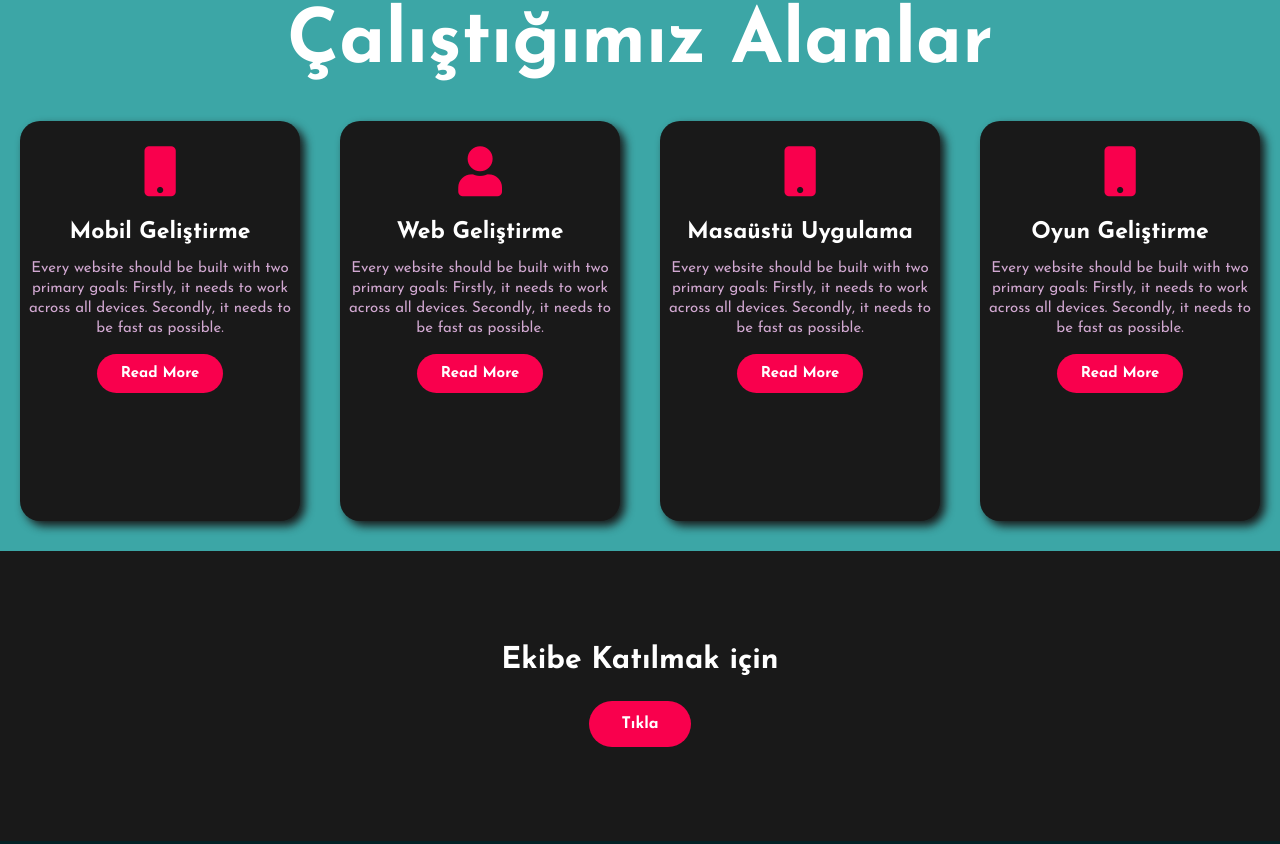
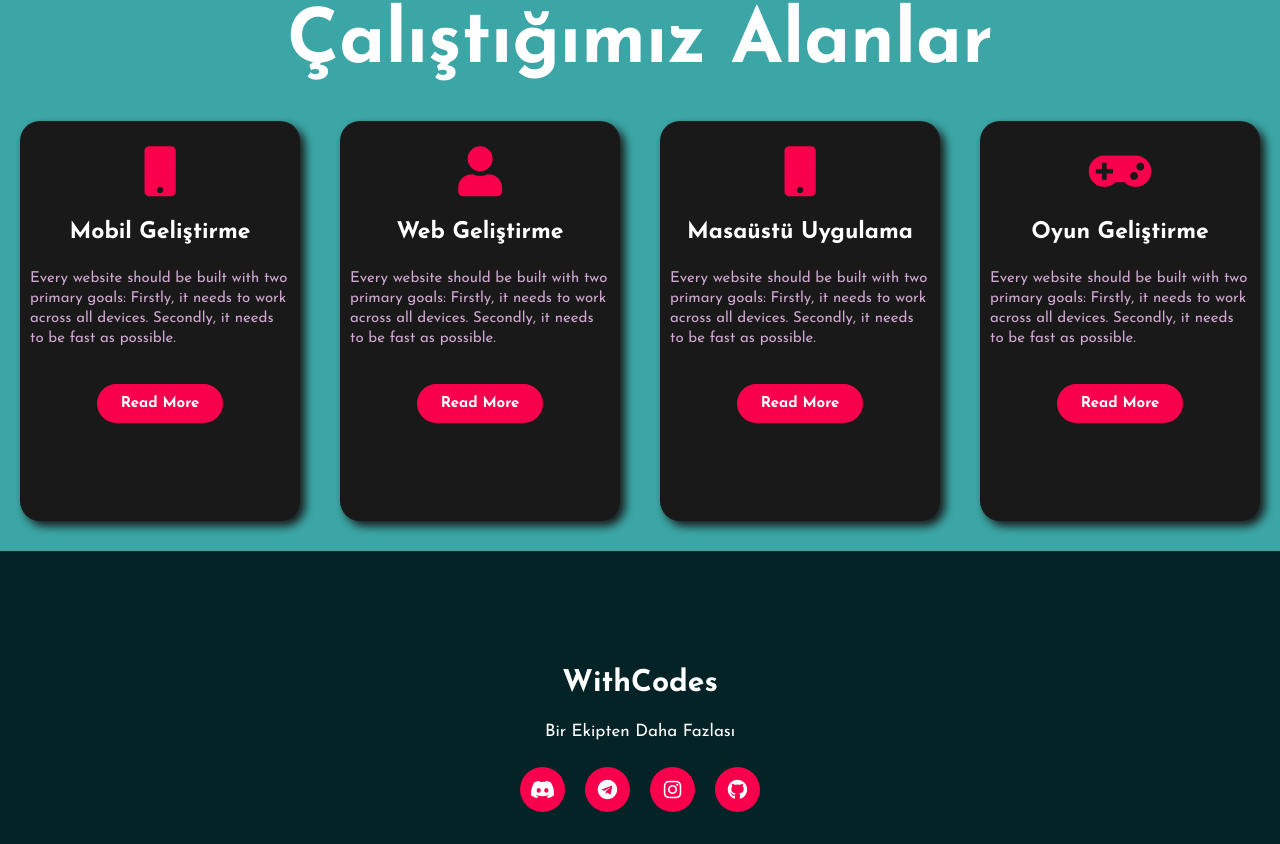
Before and after one commit to Withcodees/Withcodees-Site, a plain HTML site: page onepage/onepage/index.html in a window 1280 px wide. Shown: the part 1443-2287 px from the top of the page. Drawn offline with Linux system fonts and the light colour scheme.

Commit message:
04.02.23 Linkler verildi ve yazılar hizalandı.

```diff
--- a/onepage/onepage/css/style.css
+++ b/onepage/onepage/css/style.css
@@ -24,6 +24,8 @@ body {
 
 
 nav {
+	width: 100%;
+	white-space: nowrap;
 	display: flex;
 	justify-content: space-between;
 	align-items: center;
@@ -167,6 +169,7 @@ h4 {
 	font-size: 20px;
 }
 
+/*
 .newslatter form {
 	width: 380px;
 	max-width: 100%;
@@ -194,7 +197,7 @@ h4 {
 	box-shadow: 0px 0px 5px #000, 0px 0px 15px #858585;
 	top: 6px;
 	right: 6px;
-}
+} */
 
 .about {
 	width: 100%;
@@ -202,13 +205,14 @@ h4 {
 	background-color: #024959;
 }
 
-.about img {
+/* .about img {
 	height: auto;
 	width: 430px;
-}
+} */
 
 .about-text {
 	width: 550px;
+	text-align: justify;
 }
 
 .main {
@@ -294,7 +298,6 @@ button:hover {
 	border-radius: 20px;
 	position: relative;
 	overflow: hidden;
-	text-align: center;
 	box-shadow: 5px 5px 10px #191919;
 }
 
@@ -308,12 +311,14 @@ button:hover {
 }
 
 h5 {
+	text-align: center;
 	color: white;
 	font-size: 23px;
 	margin-bottom: 15px;
 }
 
 .pra p {
+	padding: 10px;
 	color: #fcfc;
 	font-size: 15px;
 	line-height: 20px;
--- a/onepage/onepage/index.html
+++ b/onepage/onepage/index.html
@@ -29,15 +29,16 @@
 					<div></div>
 					<div></div>
 					<div></div>
-				  </div>
+				</div>
 				<ul>
 					<li><a href="#main">Home</a></li>
 					<li><a href="#aboutus">About Us</a></li>
 					<li><a href="#service">Services</a></li>
 					<li><a href="#">Skills</a></li>
 					<li><a href="#">Contact Us</a></li>
-					<li><a href="#" class="btn">Subscribe</a></li>
 				</ul>
+
+
 			</nav>
 		</div>
 
@@ -118,7 +119,7 @@
 
 			<div class="row">
 				<div class="card">
-					<i class="fas fa-mobile"></i>
+					<i class="fas fa-gamepad"></i>
 					<h5>Oyun Geliştirme</h5>
 					<div class="pra">
 						<p>Every website should be built with two primary goals: Firstly, it needs to work across all
@@ -132,20 +133,21 @@
 			</div>
 		</div>
 	</div>
-	<!------Contact Me------>
+	<!-- ----Contact Me----
 	<div class="contact-me">
 		<p>Ekibe Katılmak için </p>
-		<a class="button-two" href="#">Tıkla</a>
-	</div>
+		<a class="button-two" href="https://linktr.ee/withcodes">Tıkla</a>
+	</div> -->
 
 	<!------footer start--------->
 	<footer>
 		<p>WithCodes</p>
 		<p>Bir Ekipten Daha Fazlası</p>
 		<div class="social">
-			<a href="#"><i class="fab fa-facebook-f"></i></a>
-			<a href="#"><i class="fab fa-instagram"></i></a>
-			<a href="#"><i class="fab fa-dribbble"></i></a>
+			<a href="https://discord.io/withcodes"><i class="fab fa-discord"></i></a>
+			<a href="https://t.me/withcodes"><i class="fab fa-telegram"></i></a>
+			<a href="https://www.instagram.com/withcodes/"><i class="fab fa-instagram"></i></a>
+			<a href="https://github.com/Withcodees"><i class="fab fa-github"></i></a>
 		</div>
 		<p class="end">CopyRight By WithCodes</p>
 	</footer>
```
